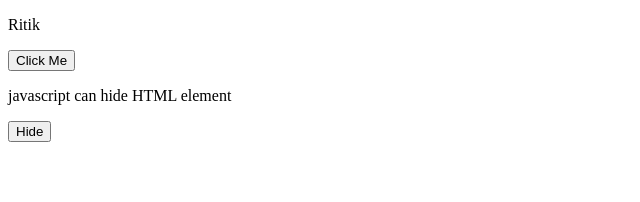
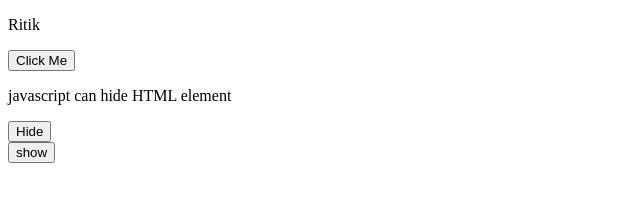
Before and after one commit to ritiksahoo133/LS_intern, a plain HTML site: page JS/6_11/2.html in a window 1280 px wide. Shown: the whole page, without its empty margins (0-640 px from the left). Drawn offline with Linux system fonts and the light colour scheme.

Commit message:
show Hidden HTML content

```diff
--- a/JS/6_11/2.html
+++ b/JS/6_11/2.html
@@ -11,5 +11,8 @@
       <br>
       <p id="hide">javascript can hide HTML element</p>
       <button onclick="document.getElementById('hide').style.display='none'">Hide</button>
+      <br>
+      <p id="show" style="display:none">Hello Javascript</p>
+      <button onclick="document.getElementById('show').style.display='block'">show</button>
 </body>
 </html>
```
